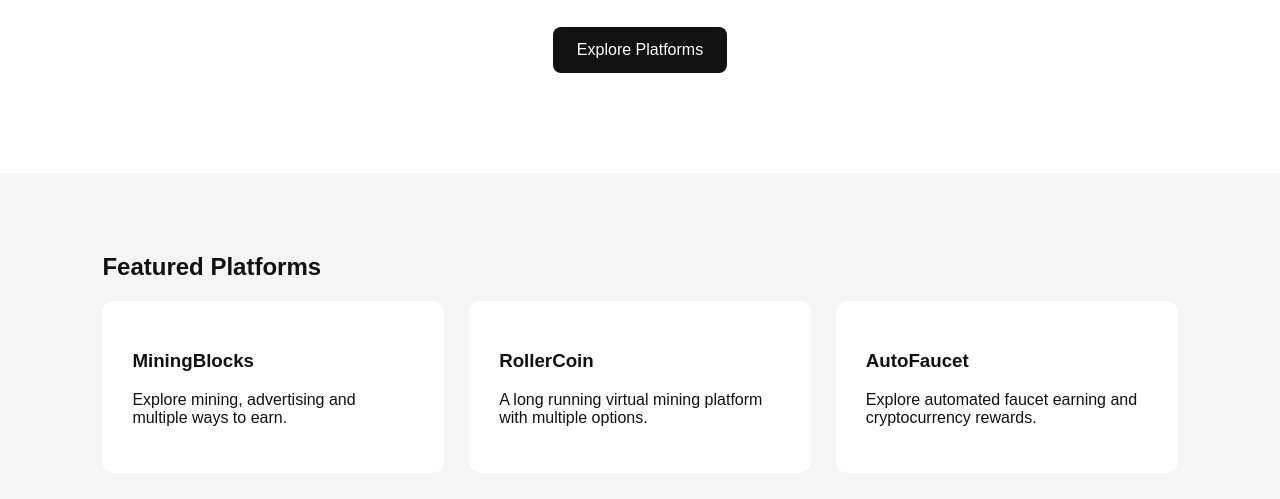
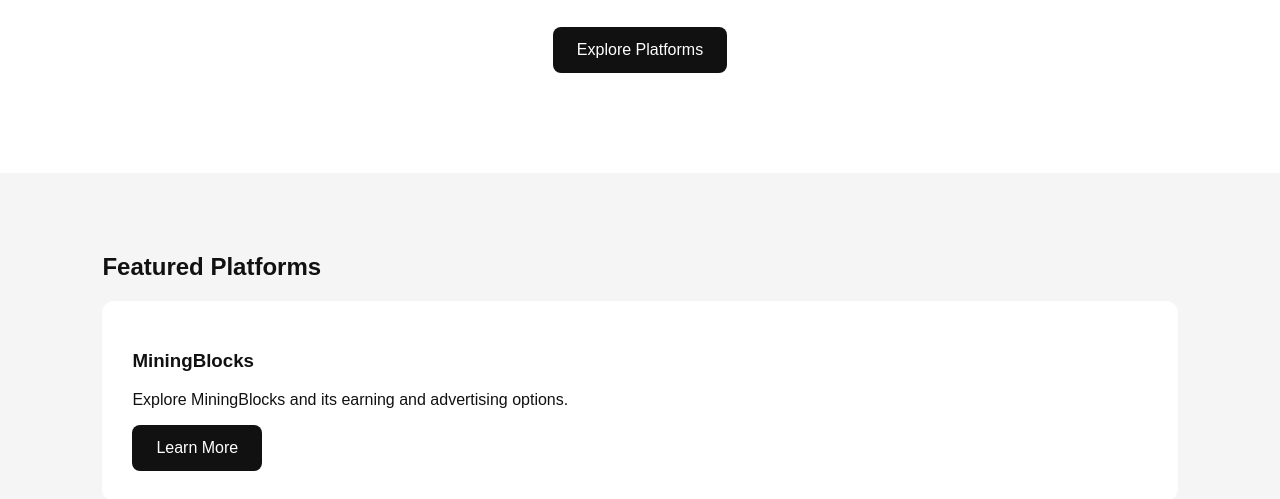
Before and after one commit to passive-income-site/oddonesjobs, a plain HTML site: page index.html in a window 1280 px wide. Shown: the part 301-800 px from the top of the page. Drawn offline with Linux system fonts and the light colour scheme.

Commit message:
Update index.html

```diff
--- a/index.html
+++ b/index.html
@@ -39,15 +39,20 @@
 
             <h2>Featured Platforms</h2>
 
-            <div class="cards">
+           <div class="card">
 
-                <article class="card">
-                    <h3>MiningBlocks</h3>
-                    <p>
-                        Explore mining, advertising and
-                        multiple ways to earn.
-                    </p>
-                </article>
+    <h3>MiningBlocks</h3>
+
+    <p>
+        Explore MiningBlocks and its earning
+        and advertising options.
+    </p>
+
+    <a href="pages/miningblocks.html" class="button">
+        Learn More
+    </a>
+
+</div>
 
                 <article class="card">
                     <h3>RollerCoin</h3>
```
